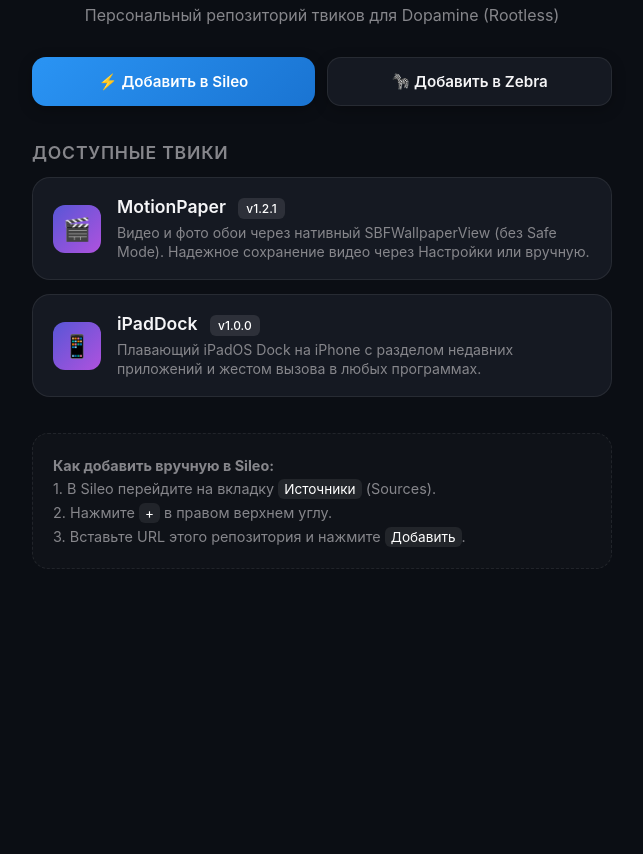
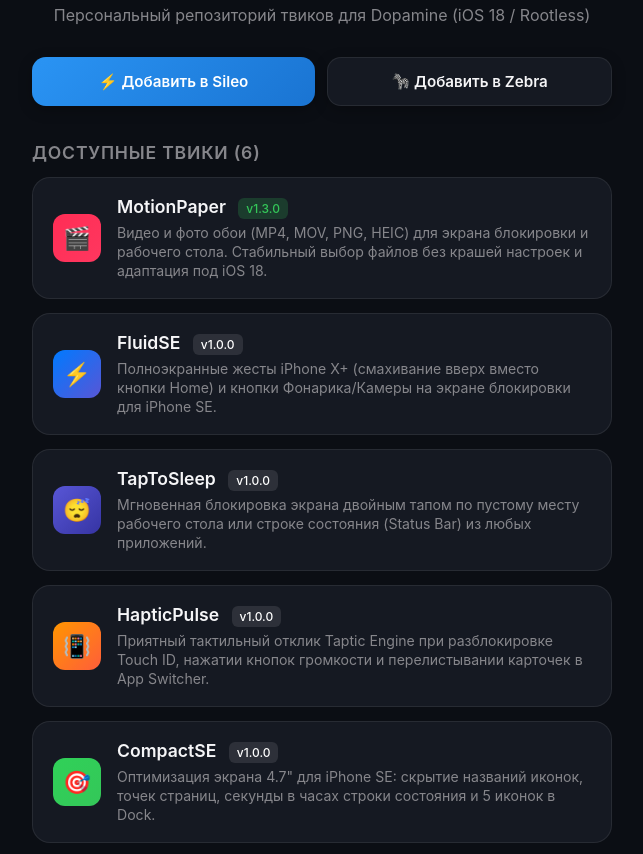
Before and after one commit to xvoidead/repo, a plain HTML site: page index.html in a window 1280 px wide. Shown: the part 85-939 px from the top of the page, without its empty margins (318-961 px from the left). Before the commit the page ends 800 px from the top, so only its background shows below. Drawn offline with Linux system fonts and the light colour scheme.

Commit message:
Update MotionPaper to 1.3.0, add FluidSE, TapToSleep, HapticPulse, CompactSE

```diff
--- a/index.html
+++ b/index.html
@@ -116,6 +116,12 @@
             display: flex;
             align-items: center;
             gap: 16px;
+            transition: transform 0.2s ease, border-color 0.2s ease;
+        }
+
+        .tweak-card:hover {
+            border-color: rgba(255, 255, 255, 0.2);
+            transform: translateY(-2px);
         }
 
         .tweak-icon {
@@ -157,6 +163,11 @@
             font-weight: 500;
         }
 
+        .badge-green {
+            background: rgba(52, 199, 89, 0.2);
+            color: #34c759;
+        }
+
         .instructions {
             margin-top: 36px;
             padding: 20px;
@@ -181,7 +192,7 @@
     <div class="container">
         <header class="header">
             <h1>xvoide's Repo</h1>
-            <p>Персональный репозиторий твиков для Dopamine (Rootless)</p>
+            <p>Персональный репозиторий твиков для Dopamine (iOS 18 / Rootless)</p>
         </header>
 
         <div class="buttons">
@@ -189,18 +200,56 @@
             <a id="zebraBtn" href="#" class="btn btn-secondary">🦓 Добавить в Zebra</a>
         </div>
 
-        <div class="section-title">Доступные твики</div>
+        <div class="section-title">Доступные твики (6)</div>
 
+        <!-- MotionPaper -->
         <div class="tweak-card">
-            <div class="tweak-icon">🎬</div>
+            <div class="tweak-icon" style="background: linear-gradient(135deg, #ff2d55, #ff375f);">🎬</div>
             <div class="tweak-info">
-                <div class="tweak-title">MotionPaper <span class="badge">v1.2.1</span></div>
-                <div class="tweak-desc">Видео и фото обои через нативный SBFWallpaperView (без Safe Mode). Надежное сохранение видео через Настройки или вручную.</div>
+                <div class="tweak-title">MotionPaper <span class="badge badge-green">v1.3.0</span></div>
+                <div class="tweak-desc">Видео и фото обои (MP4, MOV, PNG, HEIC) для экрана блокировки и рабочего стола. Стабильный выбор файлов без крашей настроек и адаптация под iOS 18.</div>
             </div>
         </div>
 
+        <!-- FluidSE -->
         <div class="tweak-card">
-            <div class="tweak-icon">📱</div>
+            <div class="tweak-icon" style="background: linear-gradient(135deg, #007aff, #5856d6);">⚡</div>
+            <div class="tweak-info">
+                <div class="tweak-title">FluidSE <span class="badge">v1.0.0</span></div>
+                <div class="tweak-desc">Полноэкранные жесты iPhone X+ (смахивание вверх вместо кнопки Home) и кнопки Фонарика/Камеры на экране блокировки для iPhone SE.</div>
+            </div>
+        </div>
+
+        <!-- TapToSleep -->
+        <div class="tweak-card">
+            <div class="tweak-icon" style="background: linear-gradient(135deg, #5856d6, #3634a3);">😴</div>
+            <div class="tweak-info">
+                <div class="tweak-title">TapToSleep <span class="badge">v1.0.0</span></div>
+                <div class="tweak-desc">Мгновенная блокировка экрана двойным тапом по пустому месту рабочего стола или строке состояния (Status Bar) из любых приложений.</div>
+            </div>
+        </div>
+
+        <!-- HapticPulse -->
+        <div class="tweak-card">
+            <div class="tweak-icon" style="background: linear-gradient(135deg, #ff9500, #ff5e3a);">📳</div>
+            <div class="tweak-info">
+                <div class="tweak-title">HapticPulse <span class="badge">v1.0.0</span></div>
+                <div class="tweak-desc">Приятный тактильный отклик Taptic Engine при разблокировке Touch ID, нажатии кнопок громкости и перелистывании карточек в App Switcher.</div>
+            </div>
+        </div>
+
+        <!-- CompactSE -->
+        <div class="tweak-card">
+            <div class="tweak-icon" style="background: linear-gradient(135deg, #30d158, #34c759);">🎯</div>
+            <div class="tweak-info">
+                <div class="tweak-title">CompactSE <span class="badge">v1.0.0</span></div>
+                <div class="tweak-desc">Оптимизация экрана 4.7" для iPhone SE: скрытие названий иконок, точек страниц, секунды в часах строки состояния и 5 иконок в Dock.</div>
+            </div>
+        </div>
+
+        <!-- iPadDock -->
+        <div class="tweak-card">
+            <div class="tweak-icon" style="background: linear-gradient(135deg, #af52de, #5856d6);">📱</div>
             <div class="tweak-info">
                 <div class="tweak-title">iPadDock <span class="badge">v1.0.0</span></div>
                 <div class="tweak-desc">Плавающий iPadOS Dock на iPhone с разделом недавних приложений и жестом вызова в любых программах.</div>
@@ -208,15 +257,15 @@
         </div>
 
         <div class="instructions">
-            <strong>Как добавить вручную в Sileo:</strong><br>
+            <strong>Как добавить репозиторий в Sileo:</strong><br>
             1. В Sileo перейдите на вкладку <code>Источники</code> (Sources).<br>
             2. Нажмите <code>+</code> в правом верхнем углу.<br>
-            3. Вставьте URL этого репозитория и нажмите <code>Добавить</code>.
+            3. Вставьте URL этого репозитория и нажмите <code>Добавить</code>.<br>
+            4. Обновите источники (потянув список вниз).
         </div>
     </div>
 
     <script>
-        // Автоматически подставляет текущий URL репозитория в кнопки Sileo и Zebra
         const repoUrl = window.location.href.split('#')[0].split('?')[0];
         document.getElementById('sileoBtn').href = 'sileo://source/' + encodeURIComponent(repoUrl);
         document.getElementById('zebraBtn').href = 'zbra://sources/add/' + encodeURIComponent(repoUrl);
```
Also changed, not shown: 10 other files.
